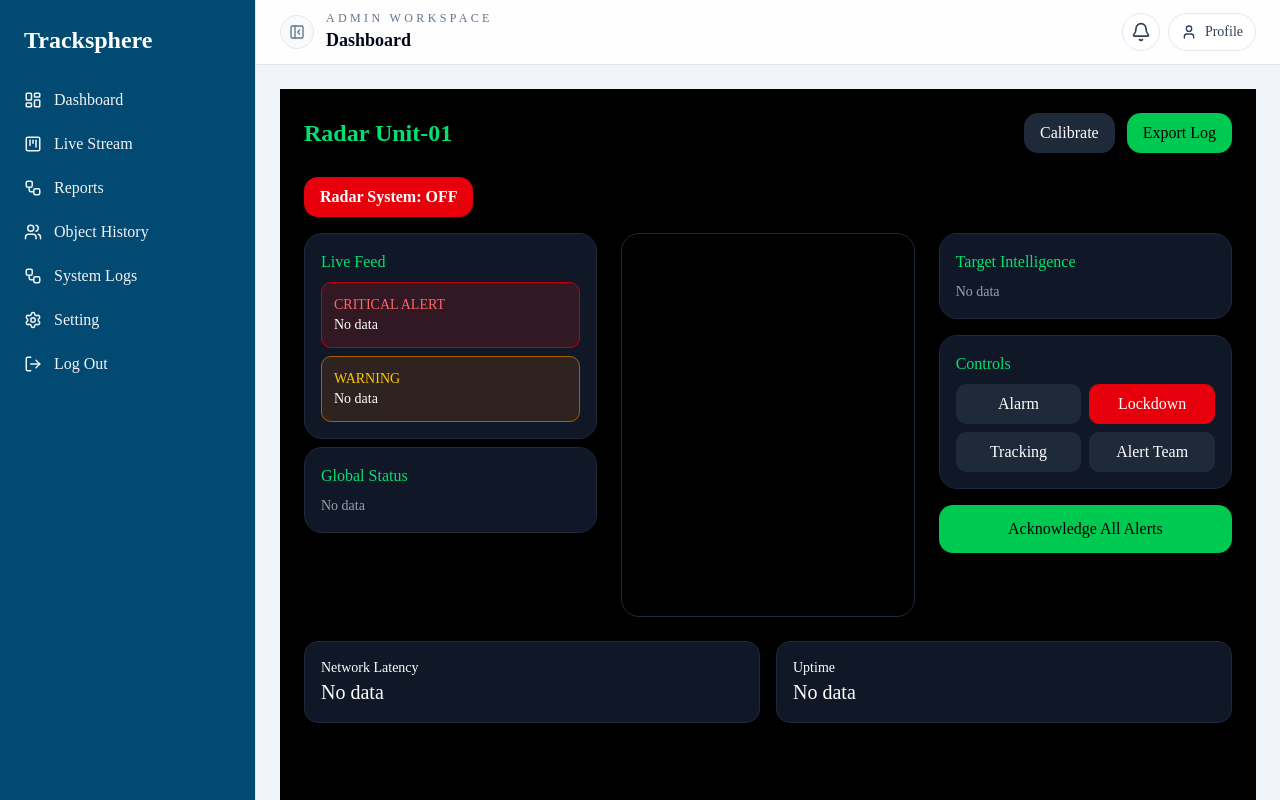
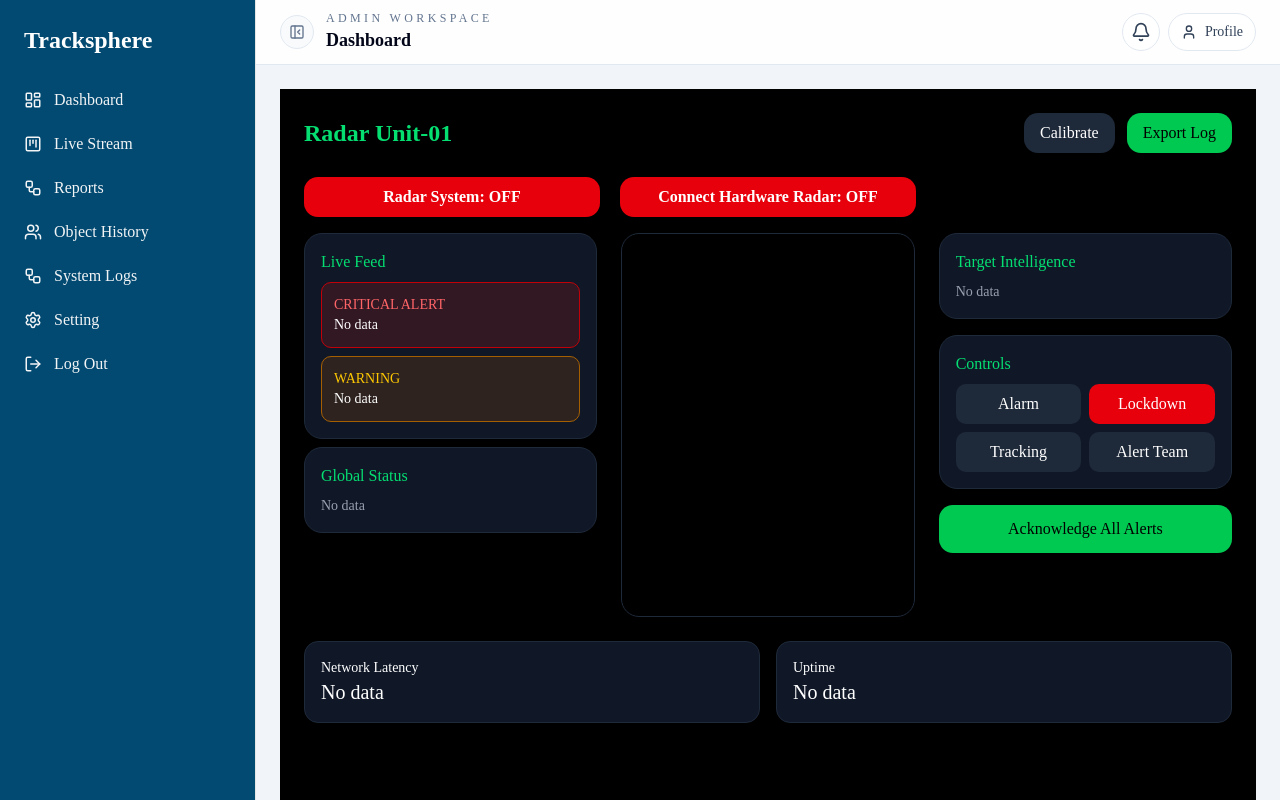
Before and after one commit to hemantgupta98/TrackSphere, a Next.js app in the folder frontend/: page /src/dashboard in a window 1280 px wide. Built offline with nearby package versions, Linux system fonts and the light colour scheme.

Commit message:
work on connect hardware radar via wifi

```diff
--- a/frontend/app/src/dashboard/page.tsx
+++ b/frontend/app/src/dashboard/page.tsx
@@ -5,6 +5,7 @@ import { useState } from "react";
 import RadarPage from "@/components/layout/radar";
 export default function RadarDashboard() {
   const [isRadarOn, setIsRadarOn] = useState(false);
+  const [isHardware, setIsHardwae] = useState(false);
   const [capturedAlerts] = useState<
     Array<{
       level: "critical" | "warning";
@@ -44,7 +45,7 @@ export default function RadarDashboard() {
         </div>
       </div>
 
-      <div className="mb-4">
+      <div className="grid grid-cols-3 mb-4 gap-5">
         <button
           type="button"
           onClick={() => setIsRadarOn((prev) => !prev)}
@@ -55,6 +56,19 @@ export default function RadarDashboard() {
           }`}
         >
           {isRadarOn ? "Radar System: ON" : "Radar System: OFF"}
+        </button>
+        <button
+          type="button"
+          onClick={() => setIsHardwae((prev) => !prev)}
+          className={`rounded-xl px-4 py-2 font-semibold transition ${
+            isHardware
+              ? "bg-green-500 text-black hover:bg-green-400"
+              : "bg-red-600 text-white hover:bg-red-500"
+          }`}
+        >
+          {isRadarOn
+            ? "Connect Hardware Radar: ON"
+            : "Connect Hardware Radar: OFF"}
         </button>
       </div>
 
```
